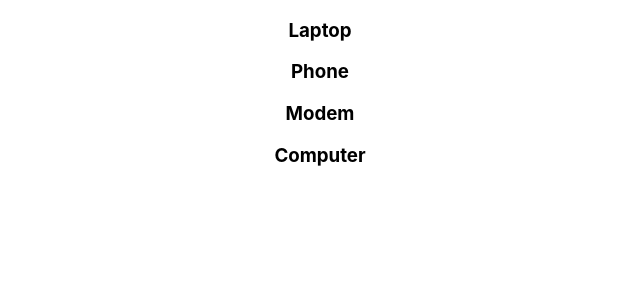
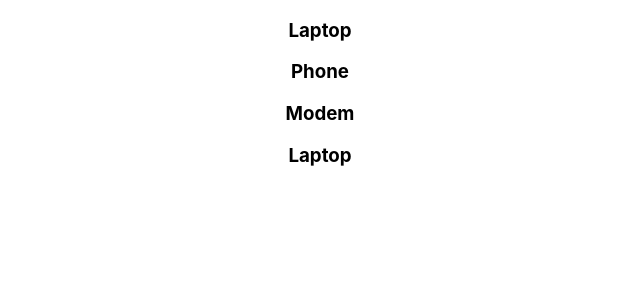
Before and after one commit to charles-okunzo/Learning-React, a React (Create React App) app: page / in a window 1280 px wide. Shown: the top 300 px of the page, without its empty margins (320-960 px from the left). Built offline with nearby package versions, Linux system fonts and the light colour scheme.

Commit message:
rendering list of objects

```diff
--- a/src/components/Product.js
+++ b/src/components/Product.js
@@ -1,6 +1,13 @@
 export default function Products(){
-    const products = ["Laptop", "Phone", "Modem", "Computer"];
-    const productList = products.map((product)=>(<h3>{product}</h3>)
+    // const products = ["Laptop", "Phone", "Modem", "Computer", "Laptop"];
+
+    const products = [
+        {id:1, name:"Laptop", price: 500},
+        {id:2, name:"Phone", price: 200},
+        {id:3, name:"Modem", price: 50},
+        {id:4, name:"Laptop", price: 950},
+    ]
+    const productList = products.map((product)=>(<h3 key = {product.id}>{product.name}</h3>)
 )
     return (
         <div>
```
